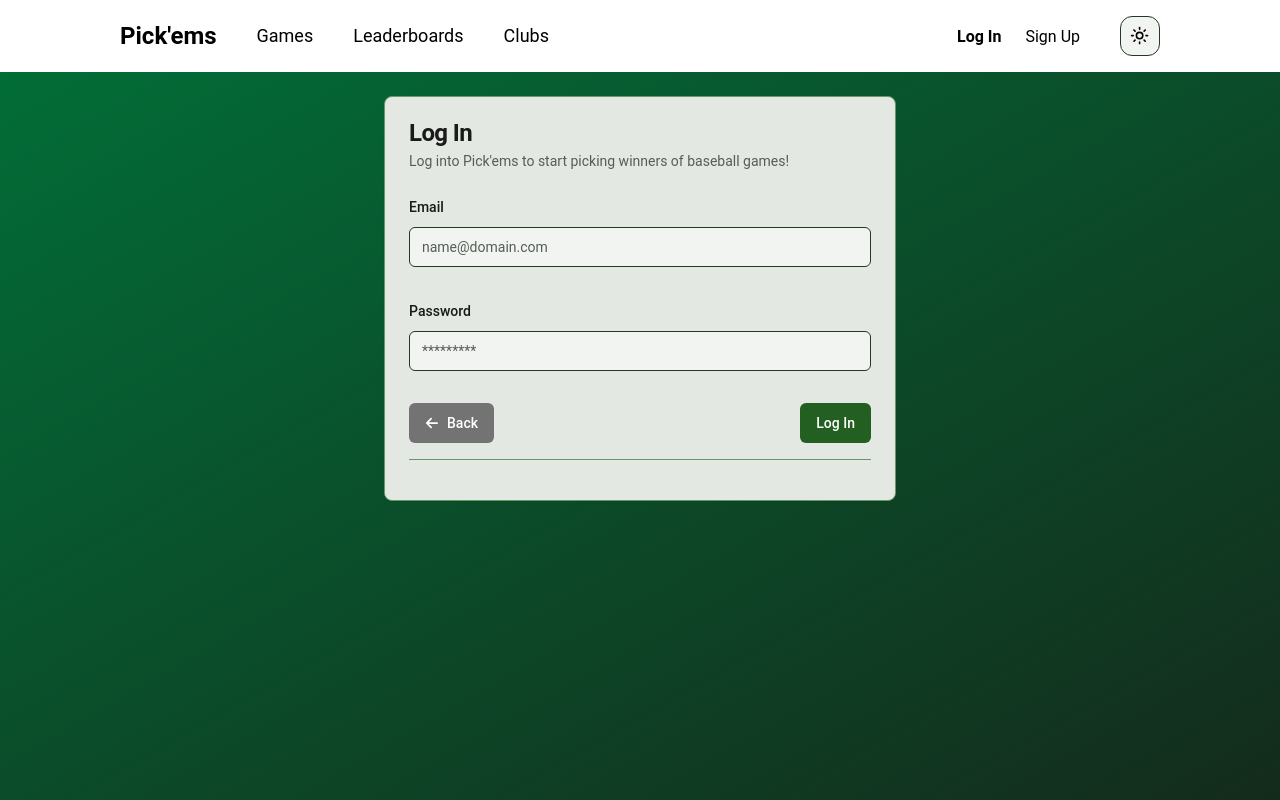
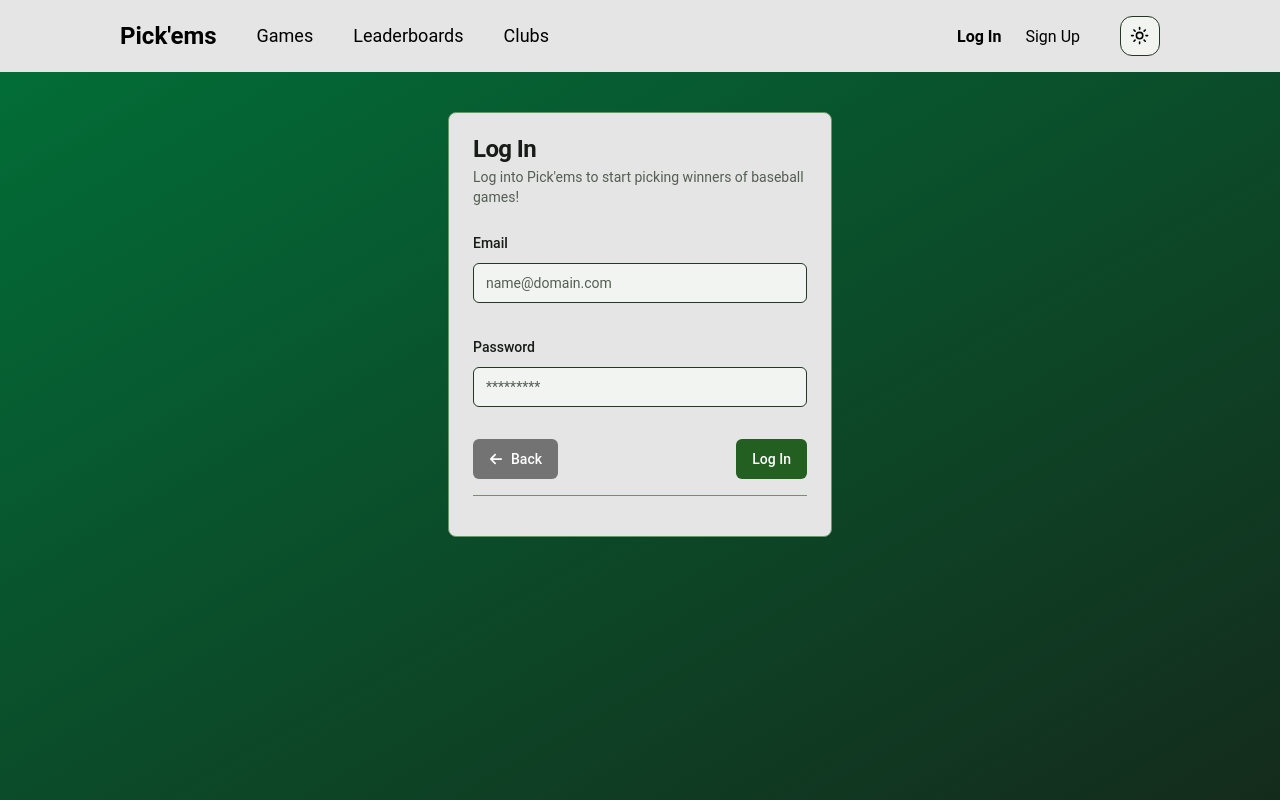
Before and after one commit to specificlanguage/pickem-react, a React (Vite) app: page /login in a window 1280 px wide. Built offline with nearby package versions, Linux system fonts and the light colour scheme; no server answers.

Commit message:
minor(ui): Darkmode
- Change some darkmode elements to be permanently locked (navbar)
- Minimize login card
- Change hover color

```diff
--- a/src/components/auth/form/login-form.tsx
+++ b/src/components/auth/form/login-form.tsx
@@ -86,7 +86,7 @@ export function LoginForm() {
         <div className="flex justify-between">
           <Button
             type="button"
-            className="bg-neutral-500"
+            className="bg-neutral-500 hover:bg-neutral-600"
             onClick={() => navigate({ to: "/" })}
           >
             <FaArrowLeft className="mr-2" /> Back
--- a/src/components/auth/login-card.tsx
+++ b/src/components/auth/login-card.tsx
@@ -10,7 +10,7 @@ import { Separator } from "@/components/ui/separator.tsx";
 
 export default function LoginCard() {
   return (
-    <Card>
+    <Card className="bg-neutral-200">
       <CardHeader>
         <CardTitle>Log In</CardTitle>
         <CardDescription>
--- a/src/components/darkmode-toggle.tsx
+++ b/src/components/navbar/darkmode-toggle.tsx
@@ -1,13 +1,13 @@
 import { Moon, Sun } from "lucide-react";
 
-import { Button } from "@/components/ui/button";
+import { Button } from "@/components/ui/button.tsx";
 import {
   DropdownMenu,
   DropdownMenuContent,
   DropdownMenuItem,
   DropdownMenuTrigger,
-} from "@/components/ui/dropdown-menu";
-import { useTheme } from "@/components/theme-provider";
+} from "@/components/ui/dropdown-menu.tsx";
+import { useTheme } from "@/components/theme-provider.tsx";
 
 export function DarkmodeToggle() {
   const { setTheme } = useTheme();
@@ -16,8 +16,8 @@ export function DarkmodeToggle() {
     <DropdownMenu>
       <DropdownMenuTrigger asChild>
         <Button variant="outline" size="icon" className="rounded-xl">
-          <Sun className="h-[1.2rem] w-[1.2rem] rotate-0 scale-100 transition-all dark:-rotate-90 dark:scale-0 text-black" />
-          <Moon className="absolute h-[1.2rem] w-[1.2rem] rotate-90 scale-0 transition-all dark:rotate-0 dark:scale-100" />
+          <Sun className="h-[1.2rem] w-[1.2rem] rotate-0 scale-100 transition-all dark:-rotate-90 dark:scale-0" />
+          <Moon className="absolute h-[1.2rem] w-[1.2rem] rotate-90 scale-0 transition-all dark:rotate-0 dark:scale-100 text-white" />
           <span className="sr-only">Toggle theme</span>
         </Button>
       </DropdownMenuTrigger>
--- a/src/components/navbar/menus/UserNav.tsx
+++ b/src/components/navbar/menus/UserNav.tsx
@@ -8,7 +8,7 @@ import NavLink from "@/components/navbar/NavLink";
 import { FIREBASE_AUTH } from "@/components/firebase.ts";
 import { Button } from "@/components/ui/button.tsx";
 import { useNavigate } from "@tanstack/react-router";
-import { DarkmodeToggle } from "@/components/darkmode-toggle.tsx";
+import { DarkmodeToggle } from "@/components/navbar/darkmode-toggle.tsx";
 
 export default function UserNav() {
   function LoggedOutNav() {
--- a/src/routes/__root.tsx
+++ b/src/routes/__root.tsx
@@ -6,7 +6,7 @@ import UserNav from "@/components/navbar/menus/UserNav.tsx";
 export const Route = new RootRoute({
   component: () => (
     <div className="flex flex-col min-h-screen">
-      <header className="w-full bg-white dark:bg-neutral-900">
+      <header className="w-full bg-neutral-200 text-black">
         <div className="ml-auto flex justify-between max-w-6xl mx-auto p-2 gap-2">
           <MainNav />
           <UserNav />
--- a/src/routes/login.component.tsx
+++ b/src/routes/login.component.tsx
@@ -2,7 +2,7 @@ import LoginCard from "@/components/auth/login-card.tsx";
 
 export const component = function Login() {
   return (
-    <div className="m-auto items-center justify-center max-w-lg my-6">
+    <div className="mx-auto max-w-sm my-5 lg:my-10">
       <LoginCard />
     </div>
   );
```
